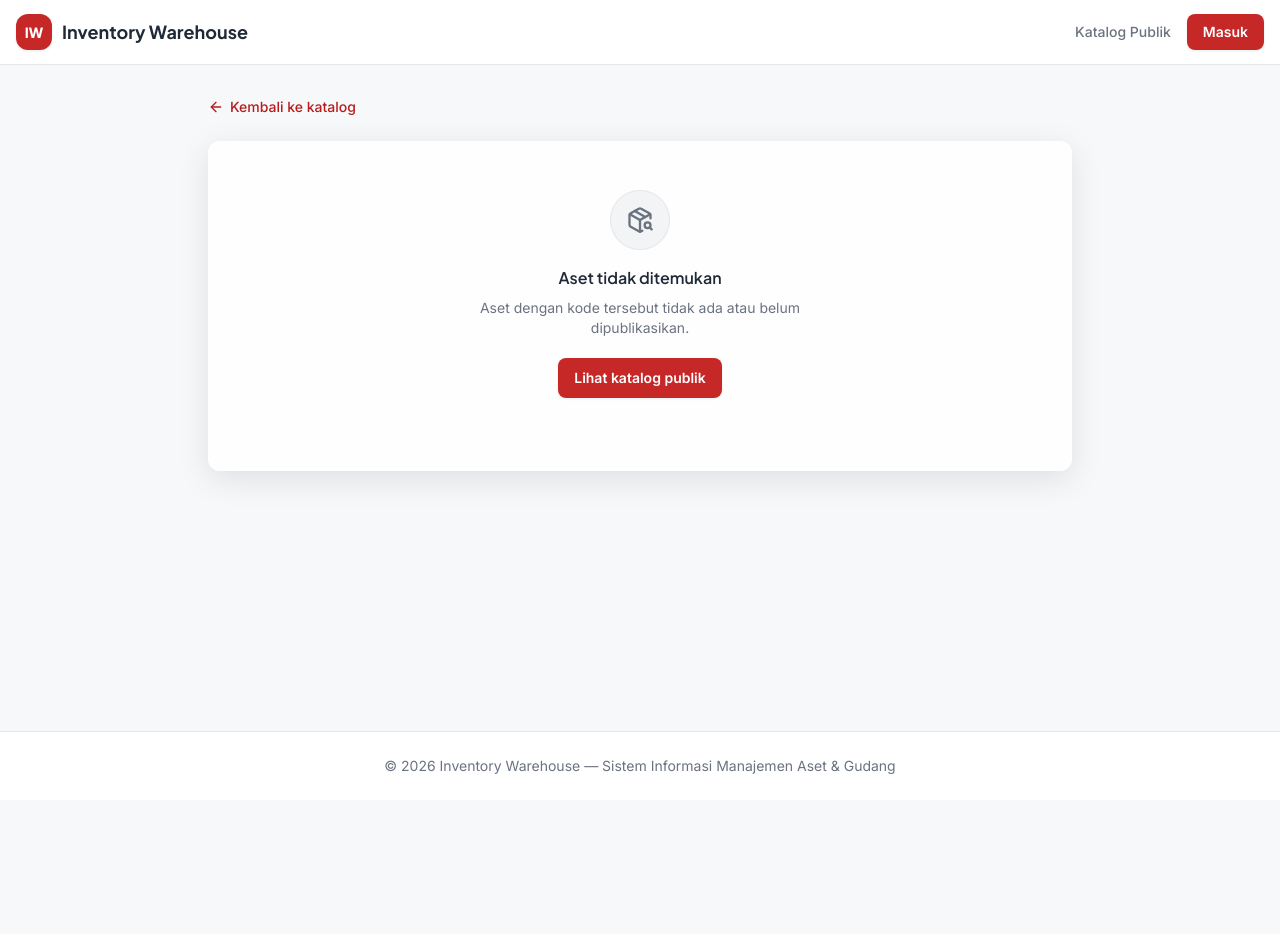
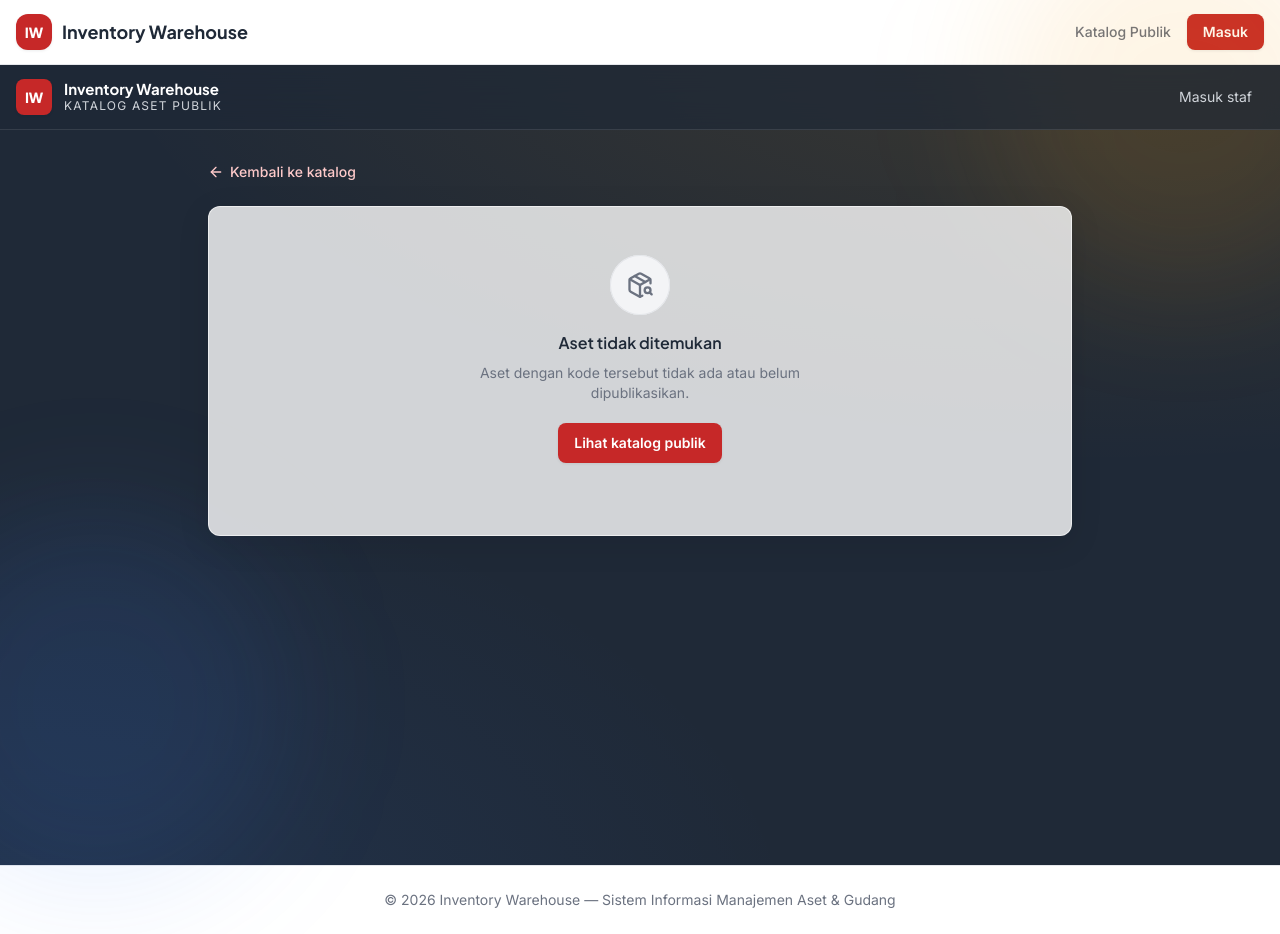
Before and after one commit to saintanggi/assetflow, a React (Vite) app: page /publik/aset/1 in a window 1280 px wide. Before the commit the page ends 800 px from the top, so only its background shows below. Built offline with nearby package versions, Linux system fonts and the light colour scheme; no server answers; what html5-qrcode would draw is missing.

Commit message:
Katalog publik glassy: shell gelap kaca + header publik + kartu animasi

```diff
--- /dev/null
+++ b/src/components/PublicHeader.tsx
@@ -0,0 +1,32 @@
+import { Link } from "react-router-dom";
+
+/** Header kaca gelap untuk halaman publik (di luar shell aplikasi). */
+export function PublicHeader() {
+  return (
+    <header className="sticky top-0 z-30 border-b border-white/10 bg-ink-800/70 backdrop-blur-xl">
+      <div className="mx-auto flex h-16 max-w-7xl items-center gap-3 px-4">
+        <Link to="/publik" className="flex items-center gap-3">
+          <div className="flex h-9 w-9 shrink-0 items-center justify-center rounded-lg bg-brand-600 shadow-soft">
+            <span className="font-display text-sm font-extrabold tracking-tight text-white">
+              IW
+            </span>
+          </div>
+          <div className="min-w-0">
+            <p className="truncate font-display text-[15px] font-bold leading-tight text-white">
+              Inventory Warehouse
+            </p>
+            <p className="text-xs uppercase tracking-widest text-ink-300">
+              Katalog Aset Publik
+            </p>
+          </div>
+        </Link>
+        <Link
+          to="/login"
+          className="ml-auto rounded-lg px-3 py-2 text-sm text-ink-300 transition-colors hover:bg-white/10 hover:text-white"
+        >
+          Masuk staf
+        </Link>
+      </div>
+    </header>
+  );
+}
--- a/src/pages/PublicAssetDetailPage.tsx
+++ b/src/pages/PublicAssetDetailPage.tsx
@@ -8,39 +8,12 @@ import { formatDate } from "../lib/format";
 import { Badge } from "../components/ui/badge";
 import { Skeleton } from "../components/ui/skeleton";
 import { Card, CardContent } from "../components/ui/card";
+import { PublicHeader } from "../components/PublicHeader";
+import { assetConditionVariant, assetStatusVariant } from "../lib/statusColors";
 import { EmptyState } from "../components/EmptyState";
 import { PageHeader } from "../components/PageHeader";
-import type { AssetCondition, AssetStatus, PublicAsset } from "../types/database";
+import type { PublicAsset } from "../types/database";
 import { ASSET_CONDITION_LABELS, ASSET_STATUS_LABELS } from "../types/database";
-
-function conditionVariant(condition: AssetCondition | null): "success" | "warning" | "destructive" | "secondary" {
-  switch (condition) {
-    case "baik":
-      return "success";
-    case "rusak_ringan":
-      return "warning";
-    case "rusak_berat":
-      return "destructive";
-    default:
-      return "secondary";
-  }
-}
-
-function statusVariant(status: AssetStatus | null): "success" | "info" | "warning" | "destructive" | "secondary" {
-  switch (status) {
-    case "tersedia":
-      return "success";
-    case "digunakan":
-      return "info";
-    case "dipinjamkan":
-    case "perbaikan":
-      return "warning";
-    case "rusak":
-      return "destructive";
-    default:
-      return "secondary";
-  }
-}
 
 function Field({ label, children }: { label: string; children: ReactNode }) {
   return (
@@ -91,10 +64,15 @@ export function PublicAssetDetailPage() {
   }, [publicCode]);
 
   return (
-    <div className="mx-auto max-w-4xl px-4 py-8">
+    <div className="relative min-h-screen overflow-x-clip bg-ink-800 bg-[radial-gradient(1000px_480px_at_85%_-10%,rgba(245,158,11,0.14),transparent),radial-gradient(800px_480px_at_0%_110%,rgba(59,130,246,0.12),transparent)]">
+      {/* Cahaya latar kaca (oranye + biru) */}
+      <div className="pointer-events-none fixed -right-24 -top-24 h-96 w-96 rounded-full bg-warn-500/10 blur-3xl" />
+      <div className="pointer-events-none fixed -bottom-24 -left-24 h-96 w-96 rounded-full bg-info-500/10 blur-3xl" />
+      <PublicHeader />
+      <div className="animate-page-in relative mx-auto max-w-4xl px-4 py-8">
       <Link
         to="/publik"
-        className="mb-6 inline-flex items-center gap-1.5 text-sm font-medium text-brand-700 hover:underline"
+        className="mb-6 inline-flex items-center gap-1.5 text-sm font-medium text-brand-200 hover:underline"
       >
         <ArrowLeft className="h-4 w-4" />
         Kembali ke katalog
@@ -132,12 +110,13 @@ export function PublicAssetDetailPage() {
           </CardContent>
         </Card>
       ) : (
-        <Card>
-          <CardContent className="p-6 sm:p-8">
+        <>
           <PageHeader
             title={asset.name}
             description={`Kode publik: ${asset.public_code}`}
           />
+          <Card>
+            <CardContent className="p-6 sm:p-8">
               <div className="mb-6 overflow-hidden rounded-xl bg-ink-100">
               {asset.photo_url ? (
                 <img
@@ -158,7 +137,7 @@ export function PublicAssetDetailPage() {
               <Field label="Departemen">{asset.department_name ?? "—"}</Field>
               <Field label="Kondisi">
                 {asset.condition ? (
-                  <Badge variant={conditionVariant(asset.condition)}>
+                  <Badge variant={assetConditionVariant[asset.condition]}>
                     {ASSET_CONDITION_LABELS[asset.condition]}
                   </Badge>
                 ) : (
@@ -167,7 +146,7 @@ export function PublicAssetDetailPage() {
               </Field>
               <Field label="Status">
                 {asset.status ? (
-                  <Badge variant={statusVariant(asset.status)}>
+                  <Badge variant={assetStatusVariant[asset.status]}>
                     {ASSET_STATUS_LABELS[asset.status]}
                   </Badge>
                 ) : (
@@ -178,7 +157,9 @@ export function PublicAssetDetailPage() {
             </div>
             </CardContent>
           </Card>
+        </>
       )}
+      </div>
     </div>
   );
 }
--- a/src/pages/PublicDashboardPage.tsx
+++ b/src/pages/PublicDashboardPage.tsx
@@ -7,6 +7,7 @@ import { Select } from "../components/ui/select";
 import { Badge } from "../components/ui/badge";
 import { Skeleton } from "../components/ui/skeleton";
 import { Card, CardContent } from "../components/ui/card";
+import { PublicHeader } from "../components/PublicHeader";
 import { EmptyState } from "../components/EmptyState";
 import { PageHeader } from "../components/PageHeader";
 import type {
@@ -95,7 +96,12 @@ export function PublicDashboardPage() {
   }, [debouncedQ, kategori]);
 
   return (
-    <div className="mx-auto max-w-7xl px-4 py-8">
+    <div className="relative min-h-screen overflow-x-clip bg-ink-800 bg-[radial-gradient(1000px_480px_at_85%_-10%,rgba(245,158,11,0.14),transparent),radial-gradient(800px_480px_at_0%_110%,rgba(59,130,246,0.12),transparent)]">
+      {/* Cahaya latar kaca (oranye + biru) */}
+      <div className="pointer-events-none fixed -right-24 -top-24 h-96 w-96 rounded-full bg-warn-500/10 blur-3xl" />
+      <div className="pointer-events-none fixed -bottom-24 -left-24 h-96 w-96 rounded-full bg-info-500/10 blur-3xl" />
+      <PublicHeader />
+      <div className="animate-page-in relative mx-auto max-w-7xl px-4 py-8">
       <PageHeader
         title="Katalog Aset Publik"
         description="Daftar aset yang dipublikasikan. Klik kartu untuk melihat detail."
@@ -103,12 +109,12 @@ export function PublicDashboardPage() {
 
       <div className="mb-6 flex flex-col gap-3 sm:flex-row">
         <div className="relative flex-1">
-          <Search className="pointer-events-none absolute left-3 top-1/2 h-4 w-4 -translate-y-1/2 text-ink-500" />
+          <Search className="pointer-events-none absolute left-3 top-1/2 h-4 w-4 -translate-y-1/2 text-ink-300" />
           <Input
             value={q}
             onChange={(e) => setQ(e.target.value)}
             placeholder="Cari nama, merek, atau model aset…"
-            className="pl-9"
+            className="border-white/15 bg-white/10 pl-9 text-white placeholder:text-ink-300 focus-visible:border-brand-500 focus-visible:ring-brand-500/25"
           />
         </div>
         <div className="w-full sm:w-64">
@@ -117,6 +123,7 @@ export function PublicDashboardPage() {
             value={kategori}
             onValueChange={setKategori}
             options={categories.map((c) => ({ value: c.id, label: c.name }))}
+            className="border-white/15 bg-white/10 text-white focus-visible:border-brand-500 focus-visible:ring-brand-500/25"
           />
         </div>
       </div>
@@ -134,17 +141,22 @@ export function PublicDashboardPage() {
           ))}
         </div>
       ) : assets.length === 0 ? (
-        <EmptyState
-          icon={PackageSearch}
-          title="Tidak ada aset ditemukan"
-          description="Coba ubah kata kunci pencarian atau filter kategori."
-        />
+        <Card>
+          <CardContent>
+            <EmptyState
+              icon={PackageSearch}
+              title="Tidak ada aset ditemukan"
+              description="Coba ubah kata kunci pencarian atau filter kategori."
+            />
+          </CardContent>
+        </Card>
       ) : (
         <div className="grid gap-5 sm:grid-cols-2 lg:grid-cols-3 xl:grid-cols-4">
-          {assets.map((asset) => (
+          {assets.map((asset, i) => (
             <Card
               key={asset.sku}
-              className="overflow-hidden transition-shadow hover:shadow-lg"
+              className="animate-glass-in overflow-hidden transition-all hover:-translate-y-1 hover:shadow-[0_16px_40px_rgba(2,6,23,0.35)]"
+              style={{ animationDelay: `${Math.min(i, 8) * 50}ms` }}
             >
               <div className="aspect-[4/3] w-full bg-ink-100">
                 {asset.photo_url ? (
@@ -161,7 +173,7 @@ export function PublicDashboardPage() {
                 )}
               </div>
               <CardContent className="space-y-2 p-4">
-                <h3 className="line-clamp-1 font-semibold text-ink-900">{asset.name}</h3>
+                <h3 className="line-clamp-1 font-semibold text-ink-800">{asset.name}</h3>
                 <p className="line-clamp-1 text-sm text-ink-500">
                   {asset.category ?? "Tanpa kategori"}
                   {[asset.brand, asset.model].filter(Boolean).length > 0 &&
@@ -180,19 +192,19 @@ export function PublicDashboardPage() {
                 <div className="space-y-1 pt-1 text-xs">
                   <div className="flex items-center justify-between">
                     <span className="text-ink-500">Stok Baru</span>
-                    <b className="text-emerald-700">
+                    <b className="text-ok-600">
                       {Number(asset.stock_baru ?? 0).toLocaleString("id-ID")}
                     </b>
                   </div>
                   <div className="flex items-center justify-between">
                     <span className="text-ink-500">Stok Retur</span>
-                    <b className="text-amber-700">
+                    <b className="text-warn-600">
                       {Number(asset.stock_retur ?? 0).toLocaleString("id-ID")}
                     </b>
                   </div>
                   <div className="flex items-center justify-between border-t border-ink-100 pt-1">
                     <span className="font-medium text-ink-700">Total Stok</span>
-                    <b className="text-ink-900">
+                    <b className="text-ink-800">
                       {Number(asset.total_stock).toLocaleString("id-ID")}
                     </b>
                   </div>
@@ -210,13 +222,13 @@ export function PublicDashboardPage() {
             <button
               onClick={() => void loadAssets(assets.length, true)}
               disabled={loadingMore}
-              className="rounded-lg border border-ink-200 bg-white px-4 py-2 text-sm font-medium text-ink-700 hover:bg-ink-50 disabled:opacity-50"
+              className="rounded-lg border border-white/20 bg-white/10 px-4 py-2 text-sm font-medium text-white backdrop-blur transition-colors hover:bg-white/20 disabled:opacity-50"
             >
               {loadingMore ? "Memuat…" : "Muat lebih banyak"}
             </button>
           )}
           {lastUpdated && (
-            <p className="text-xs text-ink-400">
+            <p className="text-xs text-ink-300">
               Terakhir diperbarui:{" "}
               {lastUpdated.toLocaleTimeString("id-ID", {
                 hour: "2-digit",
@@ -228,6 +240,7 @@ export function PublicDashboardPage() {
           )}
         </div>
       )}
+      </div>
     </div>
   );
 }
```
Lines whose indentation alone changed are shown as unchanged.
